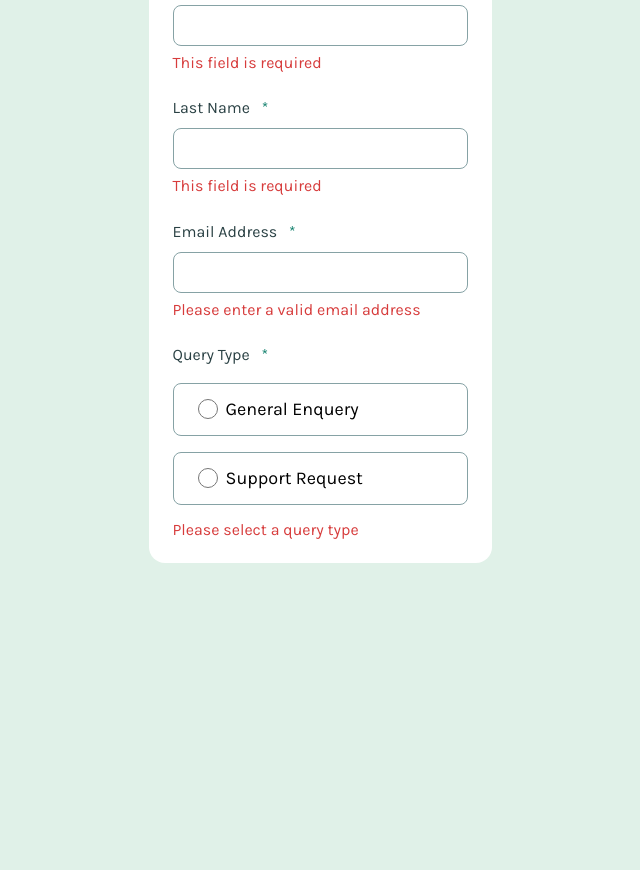
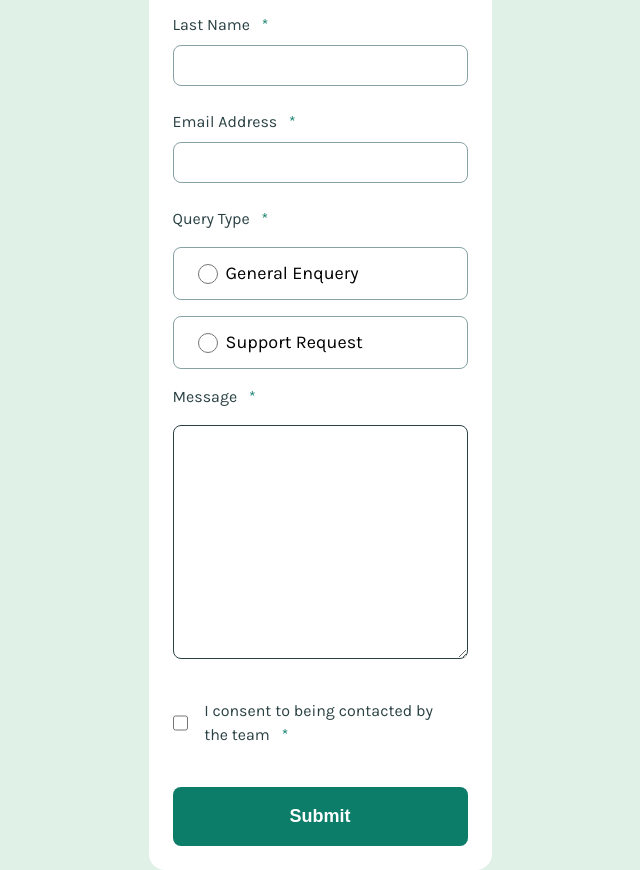
Before and after one commit to bmeinert8/contact-form, a plain HTML site: page index.html in a window 1280 px wide. Shown: the part 180-1050 px from the top of the page, without its empty margins (320-960 px from the left). Before the commit the page ends 800 px from the top, so only its background shows below. Drawn offline with Linux system fonts and the light colour scheme.

Commit message:
completetion of form layout and structure

```diff
--- a/index.html
+++ b/index.html
@@ -53,6 +53,7 @@
             Please enter a valid email address
           </p>
         </div>
+        <!--Query Selection container-->
         <fieldset class="radio-input">
           <legend class="body-sm legend">
             Query Type
@@ -84,7 +85,41 @@
             Please select a query type
           </p>
         </fieldset>
-
+        <!-- Detailed message container -->
+        <div class="message-container">
+          <label for="message" class="body-sm">
+            Message
+            <span class="asterisk">*</span>
+          </label>
+          <textarea
+            name="message"
+            id="message"
+            rows="8"
+            cols="5"
+            class="message-area body-md-regular"
+          >
+          </textarea>
+          <p id="message-error-message" class="hidden-error">
+            This field is reqired
+          </p>
+        </div>
+        <!-- Consent Checkbox container-->
+        <div class="consent-container">
+          <input
+            type="checkbox"
+            id="consent-checkbox"
+            name="consent-checkbox"
+            class="checkbox-input"
+          />
+          <label for="consent-checkbox" class="body-sm consent-label">
+            I consent to being contacted by the team
+            <span class="asterisk">*</span>
+          </label>
+        </div>
+        <!--Submit Button-->
+        <button type="submit" id="submit-button" class="submit body-md-bold">
+          Submit
+        </button>
       </form>
     </main>
     <script src="index.js" defer></script>
--- a/styles.css
+++ b/styles.css
@@ -172,6 +172,7 @@ input {
 }
 
 .hidden-error {
+  display: none;
   color: var(--Red);
 }
 
@@ -187,6 +188,7 @@ input {
   display: flex;
   flex-direction: column;
   gap: var(--Spacing-16px);
+  margin-bottom: var(--Spacing-16px);
 }
 
 .legend {
@@ -206,3 +208,43 @@ input {
   height: 20px;
   width: 20px;
 }
+
+.message-container {
+  display: flex;
+  flex-direction: column;
+  gap: var(--Spacing-16px);
+}
+
+.message-area {
+  border-radius: 8px;
+  border: 1px solid var(--Grey-900);
+  padding: var(--Spacing-8px) var(--Spacing-16px);
+}
+
+.consent-container {
+  display: flex;
+  gap: var(--Spacing-16px);
+  width: 295px;
+  margin: 40px 0;
+}
+
+.checkbox-input {
+  height: 20px;
+  width: 20px;
+  align-self: center;
+}
+
+.consent-label {
+  padding-right: var(--Spacing-16px);
+}
+
+.submit {
+  width: 100%;
+  padding: var(--Spacing-16px);
+  border: none;
+  border-radius: 8px;
+  color: var(--White);
+  background-color: var(--Green-600);
+}
+
+/* Hover and focus states
```
Also changed, not shown: 1 other file.
